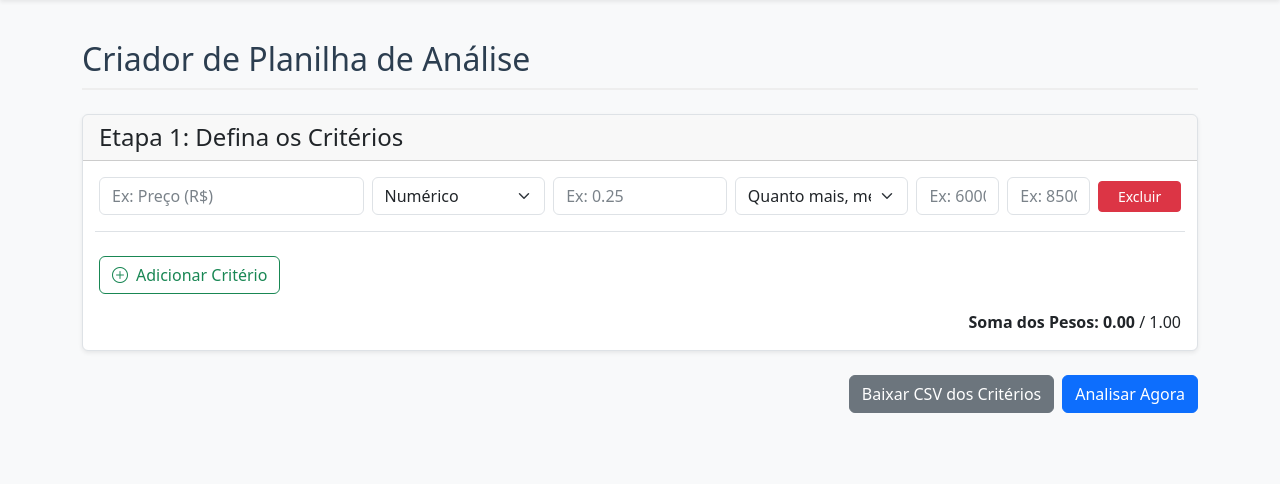
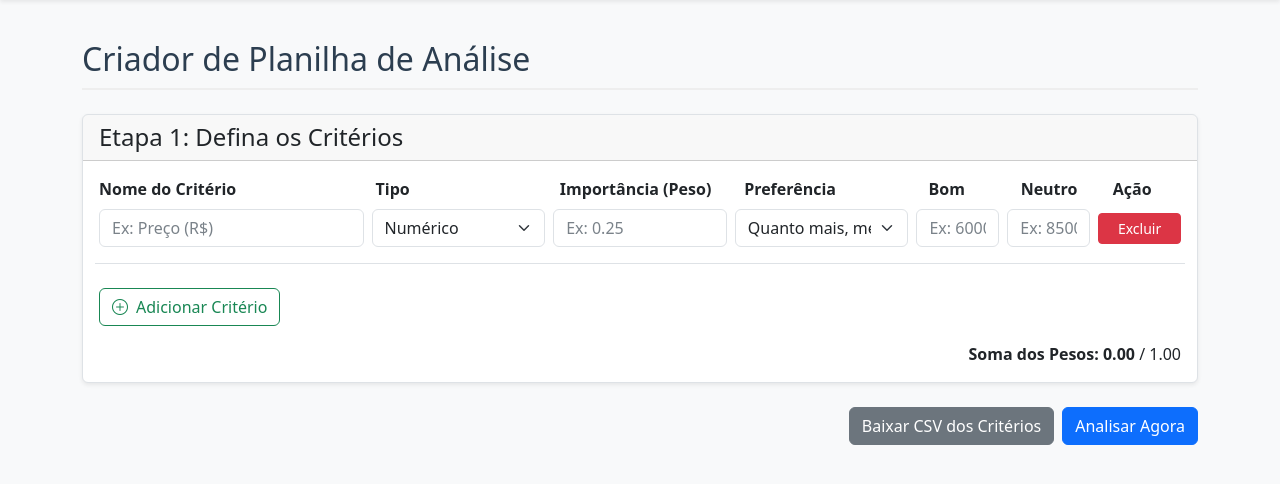
Before and after one commit to GianFadiga/mcda_web, a Django app: page /creator/ in a window 1280 px wide. Shown: the part 56-540 px from the top of the page. Run offline with Django 5.2, Linux system fonts and the light colour scheme; the visitor is signed in with stand-in values (Sample User, id 1); some libraries are stand-ins or nearby versions.

Commit message:
Update analysis_creator.html

```diff
--- a/analyzer_app/templates/analyzer/analysis_creator.html
+++ b/analyzer_app/templates/analyzer/analysis_creator.html
@@ -20,6 +20,21 @@
         <div class="card shadow-sm">
             <div class="card-header"><h4 class="mb-0">Etapa 1: Defina os Critérios</h4></div>
             <div class="card-body">
+
+                <div class="row criterion-header fw-bold mb-2 d-none d-md-flex">
+                    <div class="col-md-3">Nome do Critério</div>
+                    <div class="col-md-2">Tipo</div>
+                    <div class="col-md-2">Importância (Peso)</div>
+                    <div class="col-md-4 conditional-numeric">
+                        <div class="row">
+                            <div class="col-6">Preferência</div>
+                            <div class="col-3">Bom</div>
+                            <div class="col-3">Neutro</div>
+                        </div>
+                    </div>
+                    <div class="col-md-1">Ação</div>
+                </div>
+
                 {{ criteria_formset.management_form }}
                 <div id="criteria-forms-container">
                     {% for form in criteria_formset %}
@@ -84,11 +99,12 @@
         const template = document.getElementById('criterion-form-template');
         const totalFormsInput = document.querySelector('#id_criteria-TOTAL_FORMS');
         const totalWeightDisplay = document.getElementById('total-weight-display');
+        const headerNumeric = document.querySelector('.criterion-header .conditional-numeric');
 
         function setupEventListeners(element) {
             element.addEventListener('change', function(event) {
                 if (event.target.matches('select[name$="-criterion_type"]')) {
-                    handleTypeChange(event.target);
+                    updateAllFormsVisibility(); // Atualiza tudo quando qualquer um muda
                 }
                 if (event.target.matches('input[name$="-weight"]')) {
                     updateTotalWeight();
@@ -102,12 +118,26 @@
             });
         }
 
-        function handleTypeChange(selectElement) {
-            const form = selectElement.closest('.criterion-form');
-            const numericGroup = form.querySelector('.conditional-numeric');
-            const show = selectElement.value === 'number';
-            // Em vez de 'block', usamos 'flex' para o display do grupo numérico se ele for um .row
-            numericGroup.style.display = show ? '' : 'none';
+        // Função centralizada para atualizar a visibilidade de todos os formulários e do cabeçalho
+        function updateAllFormsVisibility() {
+            let showNumericHeader = false;
+            container.querySelectorAll('.criterion-form').forEach(form => {
+                const select = form.querySelector('select[name$="-criterion_type"]');
+                const numericGroup = form.querySelector('.conditional-numeric');
+                const isDeleted = form.querySelector('input[type="checkbox"][name$="-DELETE"]')?.checked;
+
+                if (select && !isDeleted) {
+                    const show = select.value === 'number';
+                    numericGroup.style.display = show ? '' : 'none';
+                    if (show) {
+                        showNumericHeader = true; // Se pelo menos um for numérico, mostra o cabeçalho
+                    }
+                }
+            });
+            // Atualiza a visibilidade do cabeçalho
+            if (headerNumeric) {
+                headerNumeric.style.display = showNumericHeader ? '' : 'none';
+            }
         }
 
         function handleDeleteClick(button) {
@@ -117,6 +147,7 @@
                 deleteCheckbox.checked = true;
                 form.style.display = 'none';
                 updateTotalWeight();
+                updateAllFormsVisibility(); // Re-avalia a visibilidade do cabeçalho
             }
         }
 
@@ -142,12 +173,13 @@
             container.appendChild(newFormElement);
             totalFormsInput.value = formNum + 1;
 
-            handleTypeChange(newFormElement.querySelector('select[name$="-criterion_type"]'));
+            updateAllFormsVisibility();
             updateTotalWeight();
         });
 
-        setupEventListeners(document.body); // Usar document.body para garantir que tudo seja capturado
-        container.querySelectorAll('select[name$="-criterion_type"]').forEach(select => handleTypeChange(select));
+        // Inicializa tudo
+        setupEventListeners(document.body);
+        updateAllFormsVisibility();
         updateTotalWeight();
     });
 </script>
```
